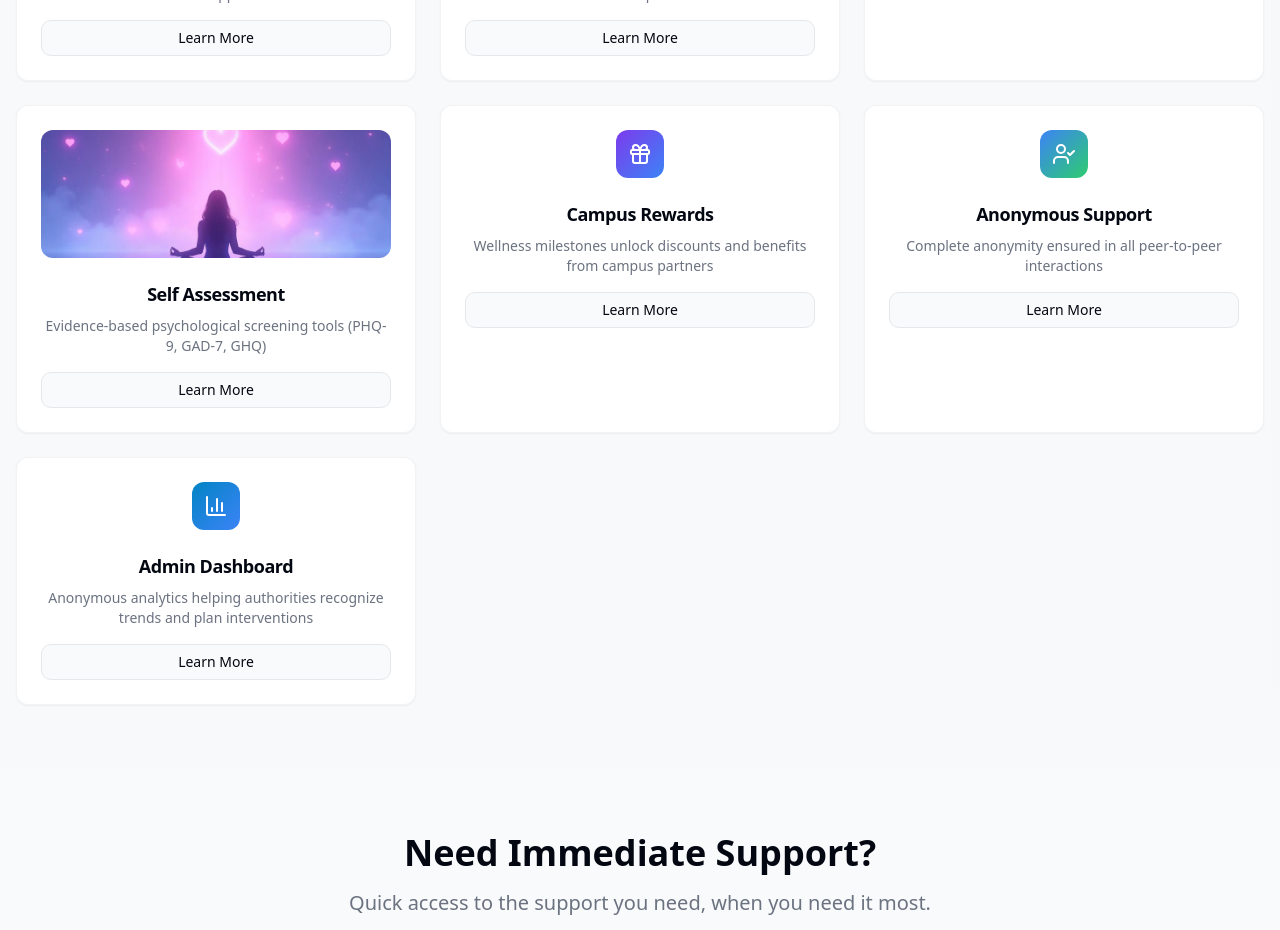
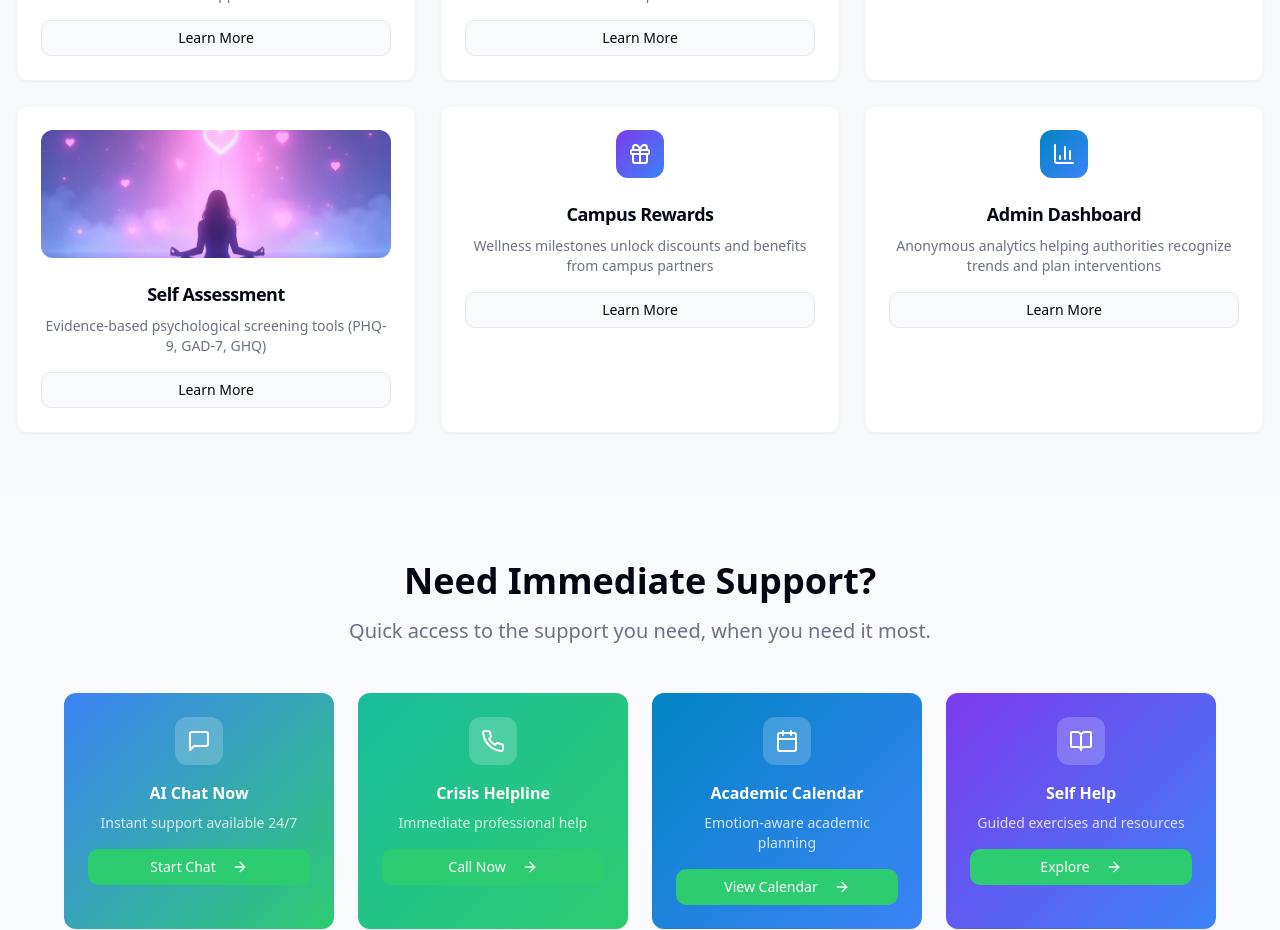
Before and after one commit to starayush23/sage-campus-aid, a React (Vite) app: page / in a window 1280 px wide. Shown: the part 1600-2530 px from the top of the page. Built offline with nearby package versions, Linux system fonts and the light colour scheme.

Commit message:
Remove anonymous support from cards

```diff
--- a/src/components/FeatureCards.tsx
+++ b/src/components/FeatureCards.tsx
@@ -91,14 +91,6 @@ const features = [
     gradient: "gradient-support"
   },
   {
-    id: "anonymous",
-    title: "Anonymous Support",
-    description: "Complete anonymity ensured in all peer-to-peer interactions",
-    icon: UserCheck,
-    color: "therapy",
-    gradient: "gradient-hero"
-  },
-  {
     id: "admin",
     title: "Admin Dashboard",
     description: "Anonymous analytics helping authorities recognize trends and plan interventions",
```
